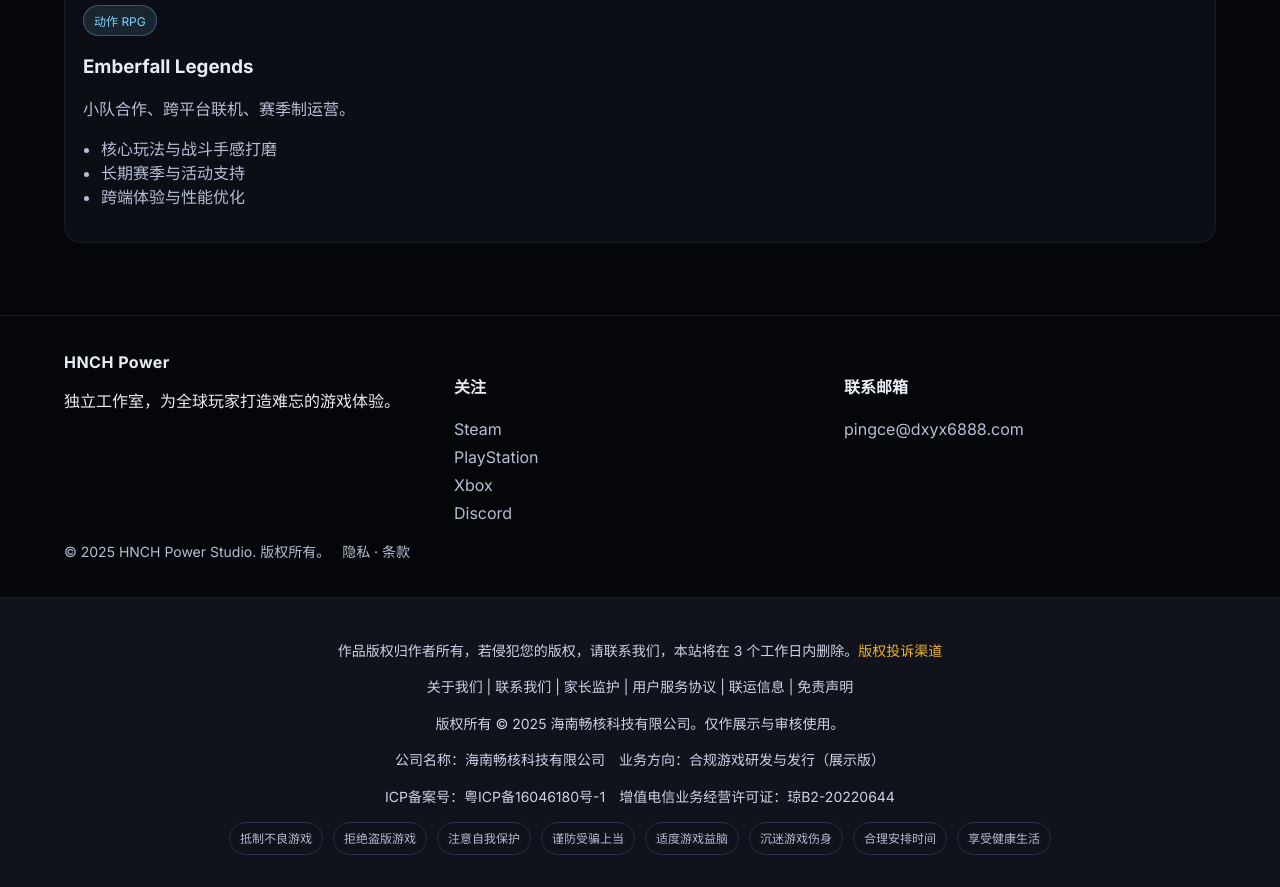
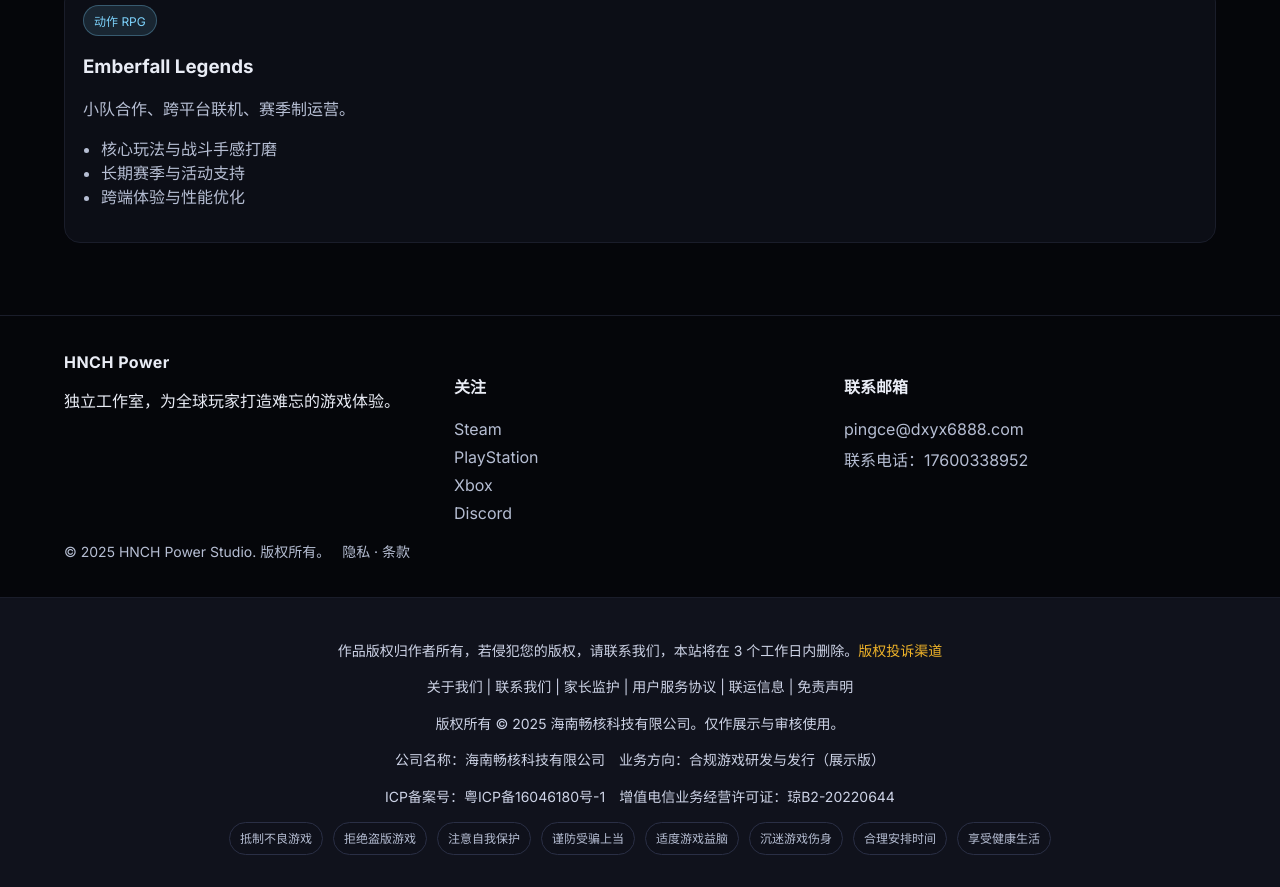
Before and after one commit to wangmiao033/hnchpower.cn, a plain HTML site: page index.html in a window 1280 px wide. Shown: the part 791-1678 px from the top of the page. Drawn offline with Linux system fonts and the light colour scheme.

Commit message:
Add files via upload

```diff
--- a/index.html
+++ b/index.html
@@ -104,6 +104,7 @@
         <h4>联系邮箱</h4>
         <div class="footer-links">
           <a href="mailto:pingce@dxyx6888.com">pingce@dxyx6888.com</a>
+          <span>联系电话：17600338952</span>
         </div>
       </div>
     </div>
```
